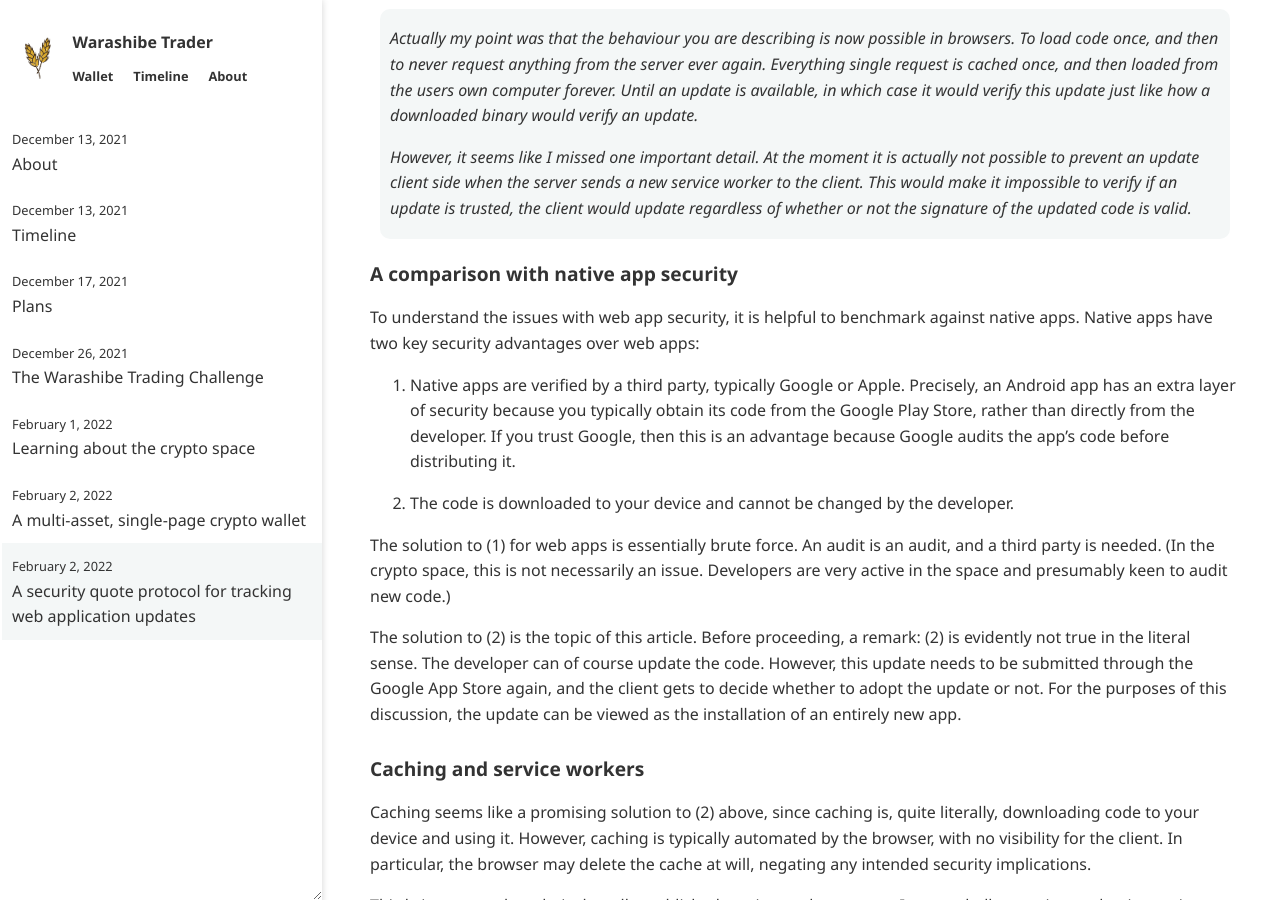
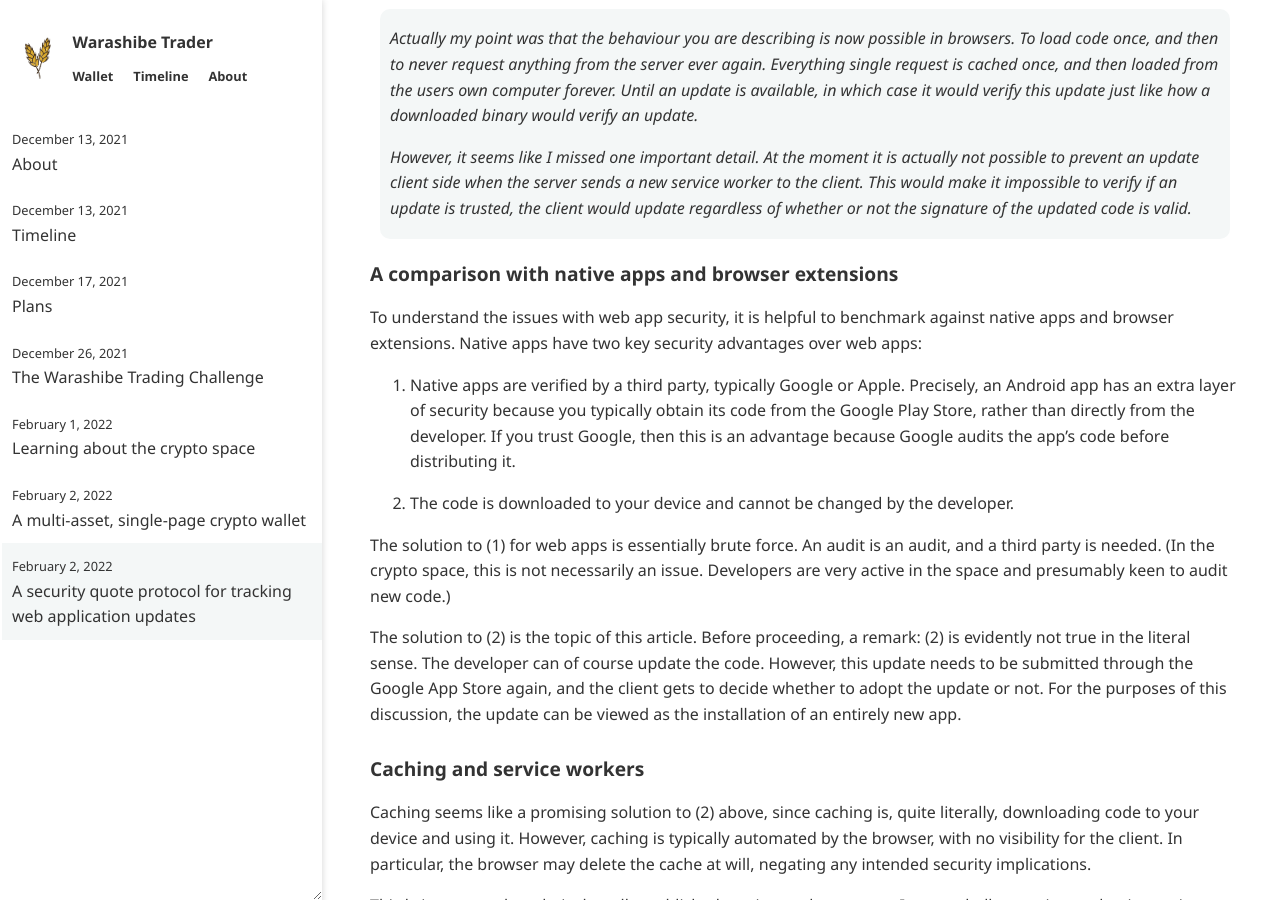
Before and after one commit to warashibetrader/warashibetrader.github.io, a Jekyll site: the page built from _posts/2022-02-02-security-quote-protocol.md, in a window 1280 px wide and 900 px high, scrolled down 1838 px. Built offline with Jekyll 4.4.1, drawn with Linux system fonts in a browser that asks for light colours.

Commit message:
Update 2022-02-02-security-quote-protocol.md

```diff
--- a/_posts/2022-02-02-security-quote-protocol.md
+++ b/_posts/2022-02-02-security-quote-protocol.md
@@ -39,9 +39,9 @@ There is a decent amount of discussion about the problem with browser cryptograp
 >
 > However, it seems like I missed one important detail. At the moment it is actually not possible to prevent an update client side when the server sends a new service worker to the client. This would make it impossible to verify if an update is trusted, the client would update regardless of whether or not the signature of the updated code is valid.
 
-### A comparison with native app security
+### A comparison with native apps and browser extensions
 
-To understand the issues with web app security, it is helpful to benchmark against native apps. Native apps have two key security advantages over web apps:
+To understand the issues with web app security, it is helpful to benchmark against native apps and browser extensions. Native apps have two key security advantages over web apps:
 
 1. Native apps are verified by a third party, typically Google or Apple. Precisely, an Android app has an extra layer of security because you typically obtain its code from the Google Play Store, rather than directly from the developer. If you trust Google, then this is an advantage because Google audits the app's code before distributing it.
 
```
